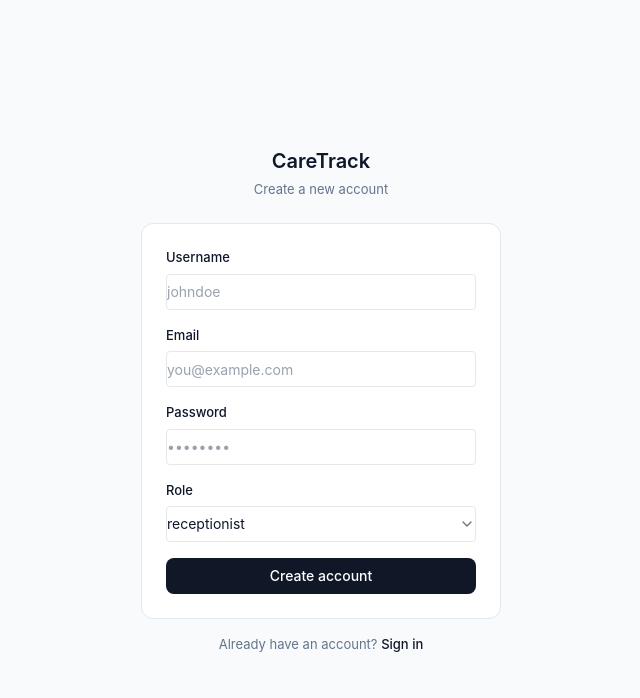
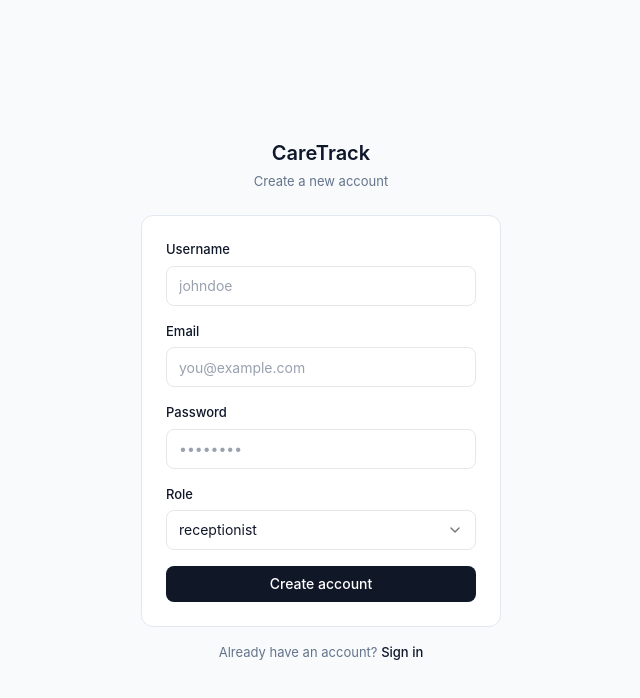
Before and after one commit to adawev/CareTrackFullStack, a React app in the folder frontend/: page /register in a window 1280 px wide. Shown: the top 698 px of the page, without its empty margins (319-959 px from the left). Built offline with nearby package versions, Linux system fonts and the light colour scheme; the HTML template or start-up script is replaced by a standard one.

Commit message:
fix: force padding via inline style, restore rounded-md

```diff
--- a/frontend/src/components/ui/input.jsx
+++ b/frontend/src/components/ui/input.jsx
@@ -1,15 +1,16 @@
 import * as React from "react"
 import { cn } from "@/lib/utils"
 
-function Input({ className, type, ...props }) {
+function Input({ className, type, style, ...props }) {
   return (
     <input
       type={type}
       data-slot="input"
       className={cn(
-        "h-9 w-full rounded border border-gray-200 bg-white px-3 py-1 text-sm outline-none transition-colors placeholder:text-gray-400 hover:border-gray-300 focus:border-gray-400 focus:ring-2 focus:ring-gray-100 disabled:cursor-not-allowed disabled:opacity-50",
+        "h-10 w-full rounded-md border border-gray-200 bg-white text-sm outline-none transition-colors placeholder:text-gray-400 hover:border-gray-300 focus:border-gray-400 focus:ring-2 focus:ring-gray-100 disabled:cursor-not-allowed disabled:opacity-50",
         className
       )}
+      style={{ padding: "0 12px", ...style }}
       {...props}
     />
   )
--- a/frontend/src/components/ui/select.jsx
+++ b/frontend/src/components/ui/select.jsx
@@ -43,9 +43,10 @@ function SelectTrigger({
       data-slot="select-trigger"
       data-size={size}
       className={cn(
-        "flex w-full h-9 items-center justify-between gap-1.5 rounded border border-gray-200 bg-white px-3 py-2 text-sm whitespace-nowrap outline-none select-none transition-colors hover:border-gray-300 focus:border-gray-400 focus:ring-2 focus:ring-gray-100 disabled:cursor-not-allowed disabled:opacity-50 data-placeholder:text-gray-400 [&_svg]:pointer-events-none [&_svg]:shrink-0 [&_svg:not([class*='size-'])]:size-4",
+        "flex w-full h-10 items-center justify-between rounded-md border border-gray-200 bg-white text-sm whitespace-nowrap outline-none select-none transition-colors hover:border-gray-300 focus:border-gray-400 focus:ring-2 focus:ring-gray-100 disabled:cursor-not-allowed disabled:opacity-50 data-placeholder:text-gray-400 [&_svg]:pointer-events-none [&_svg]:shrink-0 [&_svg:not([class*='size-'])]:size-4",
         className
       )}
+      style={{ padding: "0 12px" }}
       {...props}>
       {children}
       <SelectPrimitive.Icon
```
